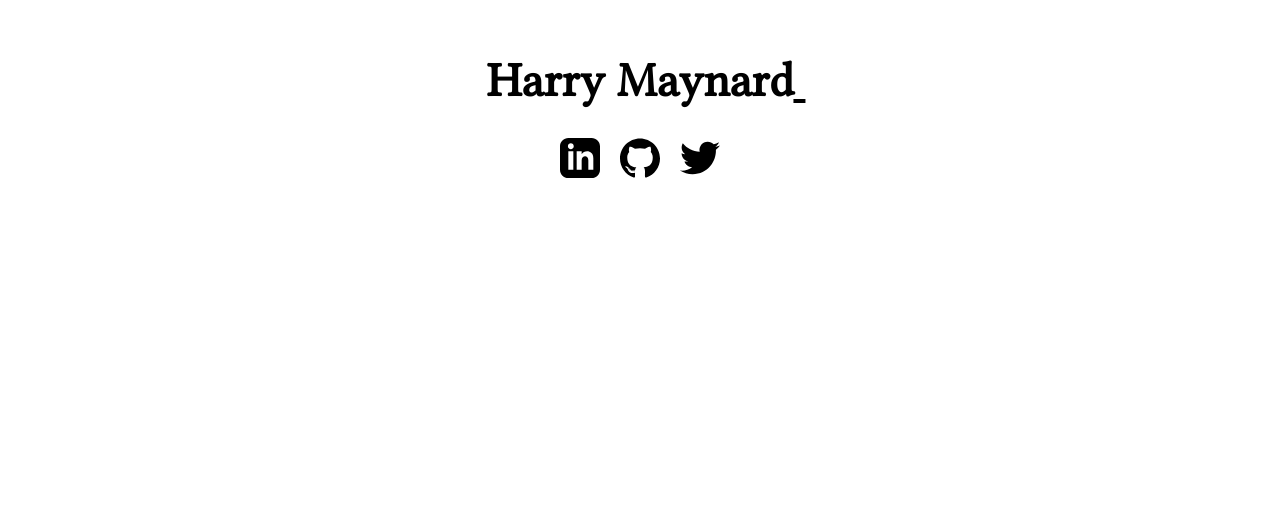
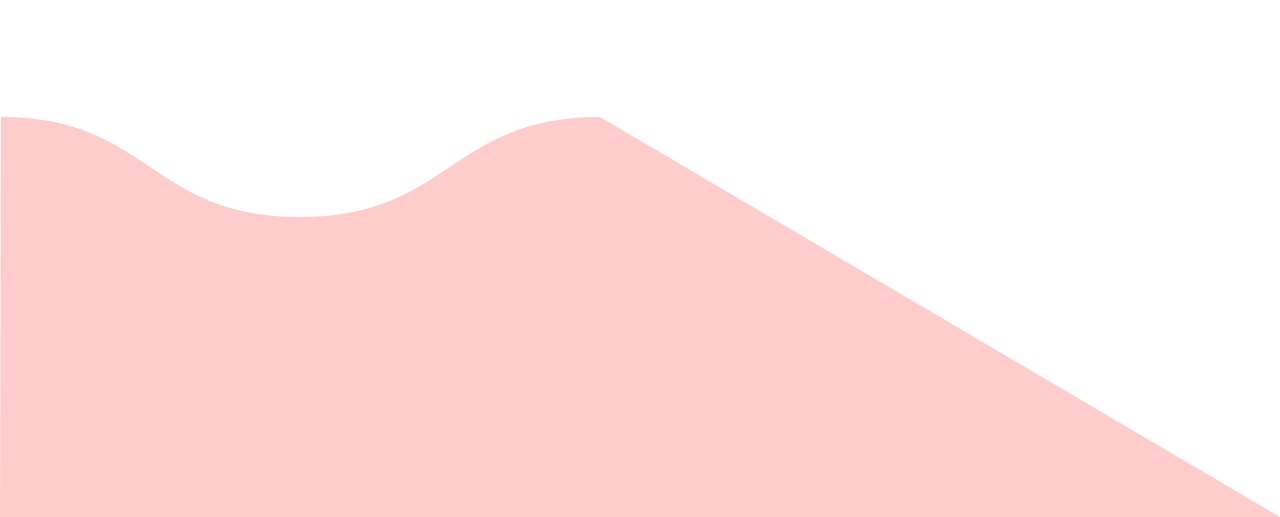
Before and after one commit to harrymaynard/harrymaynard.ca, a Vue app: page / in a window 1280 px wide. Shown: the part 283-800 px from the top of the page. Built offline with nearby package versions, Linux system fonts and the light colour scheme.

Commit message:
Added bezier curves POC.

```diff
--- /dev/null
+++ b/src/components/AnimatedBackground.vue
@@ -0,0 +1,97 @@
+<script lang="ts" setup>
+import { onMounted, onBeforeUnmount } from 'vue'
+
+let isComponentMounted: boolean = false
+let canvasEl: HTMLCanvasElement
+let ctx: CanvasRenderingContext2D
+let circleXPosition: number = 0
+
+onMounted(() => {
+  canvasEl = document.getElementById('background-canvas') as HTMLCanvasElement
+  ctx = canvasEl.getContext("2d") as CanvasRenderingContext2D
+
+  // Set display size (css pixels).
+
+  canvasEl.style.width = `${document.body.clientWidth}px`
+  canvasEl.style.height = `${document.body.clientHeight}px`
+
+  // Set actual size in memory (scaled to account for extra pixel density).
+  const scale = window.devicePixelRatio // Change to 1 on retina screens to see blurry canvasEl.
+  canvasEl.width = Math.floor(document.body.clientWidth * scale)
+  canvasEl.height = Math.floor(document.body.clientHeight * scale)
+
+  // Normalize coordinate system to use CSS pixels.
+  ctx.scale(scale, scale)
+
+  isComponentMounted = true
+  window.requestAnimationFrame(handleNextFrame)
+})
+
+onBeforeUnmount(() => {
+  isComponentMounted = true
+})
+
+const handleNextFrame = () => {
+  if (!isComponentMounted) return
+
+  const width = document.body.clientWidth
+  const height = document.body.clientHeight
+
+  ctx.fillStyle = '#FFF'
+  ctx.fillRect(0, 0, width, height)
+
+  ctx.fillStyle = 'rgba(255,0,0,0.2)'
+  ctx.moveTo(0, height/2)
+  ctx.beginPath()
+  ctx.lineTo(1, (height/2))
+
+  ctx.bezierCurveTo(
+    150,
+    (height/2),
+    150,
+    (height/2)+100,
+    300,
+    (height/2)+100
+  )
+  ctx.bezierCurveTo(
+    450,
+    (height/2)+100,
+    450,
+    (height/2),
+    600,
+    (height/2)
+  )
+  ctx.lineTo(width, height)
+  ctx.lineTo(0, height)
+  ctx.closePath()
+  ctx.fill()
+  circleXPosition++
+
+  //window.requestAnimationFrame(handleNextFrame)
+}
+
+const handleCanvasClick = (event: MouseEvent) => {
+  console.log('x:', event.clientX, 'y:', event.clientY)
+}
+</script>
+
+<template>
+  <div class="animated-background">
+    <canvas
+      id="background-canvas"
+      @click="handleCanvasClick"
+    ></canvas>
+  </div>
+</template>
+
+<style lang="scss" scoped>
+.animated-background {
+  position: fixed;
+  top: 0;
+  bottom: 0;
+  left: 0;
+  right: 0;
+  //z-index: -1;
+  background: #FFF;
+}
+</style>
--- a/src/views/HomeView.vue
+++ b/src/views/HomeView.vue
@@ -2,7 +2,7 @@
 import { ref, onMounted } from 'vue'
 import IconGitHub from '@/components/icons/IconGitHub.vue'
 import IconLinkedIn from '@/components/icons/IconLinkedIn.vue'
-import IconTwitter from '@/components/icons/IconTwitter.vue'
+import AnimatedBackground from '@/components/AnimatedBackground.vue'
 
 const title: string = 'Harry Maynard'
 
@@ -26,6 +26,7 @@ const animateTitle = () => {
 
 <template>
   <div class="home-page">
+    <AnimatedBackground />
     <div>
       <h1 :class="`title ${isTitleAnimationComplete ? 'animation-complete' : ''}`">
         <span>{{ animatedTitle }}</span>
@@ -45,13 +46,6 @@ const animateTitle = () => {
           title="GitHub"
         >
           <IconGitHub class="icon"/>
-        </a>
-        <a
-          href="https://twitter.com/theharrymaynard"
-          target="_blank"
-          title="Twitter"
-        >
-          <IconTwitter class="icon"/>
         </a>
       </div>
     </div>
```
Also changed, not shown: 1 other file (tests, documents, lock files or other folders).
